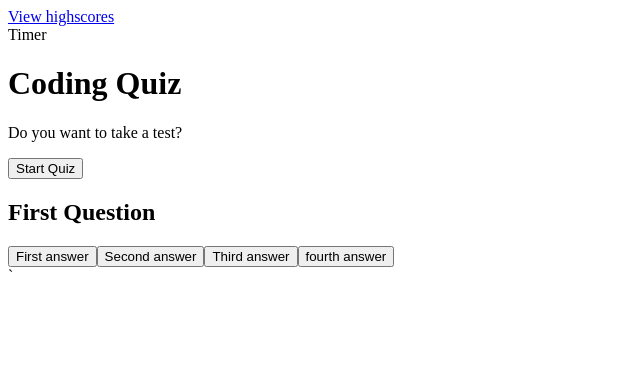
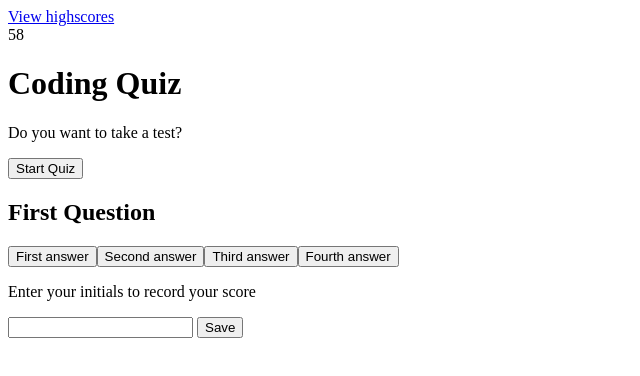
Before and after one commit to cadienlake/timed-quiz, a plain HTML site: page index.html in a window 1280 px wide. Both pictures are taken after a click on the button "Start Quiz". Shown: the whole page, without its empty margins (0-640 px from the left). Drawn offline with Linux system fonts and the light colour scheme.

Commit message:
Added scores to local storage and set up there display. Added a game over point.

```diff
--- a/assets/script.js
+++ b/assets/script.js
@@ -1,52 +1,108 @@
 // Global Variables
+let saveScore = document.querySelector("#saveInitials");
+let showScores = document.querySelector("#showScores");
+let viewScores = document.querySelector("#viewScores");
 let startQuizbtn = document.querySelector("#startQuiz");
 let questionDiv = document.querySelector("#questions");
+let timerDiv = document.querySelector("#timer");
 let questions = [
-  { title: "First Question", choices: ["First answer", "Second answer", "Third answer", "fourth answer"], answer: "fourth answer" },
-  { title: "Second Question", choices: ["First answer", "Second answer", "Third answer", "fourth answer"], answer: "Answer" },
+  { title: "First Question", choices: ["First answer", "Second answer", "Third answer", "Fourth answer"], answer: "Fourth answer" },
+  { title: "Second Question", choices: ["First answer", "Second answer", "Third answer", "Fourth answer"], answer: "Third answer" },
+  { title: "Third Question", choices: ["First answer", "Second answer", "Third answer", "Fourth answer"], answer: "Second answer" },
+  { title: "Fourth Question", choices: ["First answer", "Second answer", "Third answer", "Fourth answer"], answer: "First answer" },
 ];
 let correctOrNot = ["Correct", "Incorrect"];
+let questionsIndex = 0;
+// If the string is undefined, it defaults via the or statement to an empty array
+let scores = JSON.parse(localStorage.getItem("scores")) || [];
+let score = 0;
+let time = 60;
+let timer = 0;
 // Functions
 function startQuiz() {
+  timer = setInterval(function () {
+    time--;``
+    timerDiv.innerHTML = time;
+  }, 1000);
   alert("I started the game.");
+  // Call create buttons function
+  // loop through the length of questions, and call create buttons each time
+  // switch 0 index
+  createButtons(0);
+
+  function createButtons(index) {
     // Bring up question
     let title = document.createElement("h2");
-  title.textContent = questions[0].title;
+    title.textContent = questions[index].title;
     questionDiv.appendChild(title);
     // Add four answer options
+
     let buttonOne = document.createElement("button");
-  buttonOne.textContent = questions[0].choices[0];
-  buttonOne.dataset.answer = questions[0].answer;
+    buttonOne.textContent = questions[index].choices[0];
+    buttonOne.dataset.answer = questions[index].answer;
     questionDiv.appendChild(buttonOne);
+    // remove these lines
     let buttonTwo = document.createElement("button");
-  buttonTwo.textContent = questions[0].choices[1];
-  buttonTwo.dataset.answer = questions[0].answer;
+    buttonTwo.textContent = questions[index].choices[1];
+    buttonTwo.dataset.answer = questions[index].answer;
     questionDiv.appendChild(buttonTwo);
     let buttonThree = document.createElement("button");
-  buttonThree.textContent = questions[0].choices[2];
-  buttonThree.dataset.answer = questions[0].answer;
+    buttonThree.textContent = questions[index].choices[2];
+    buttonThree.dataset.answer = questions[index].answer;
     questionDiv.appendChild(buttonThree);
     let buttonFour = document.createElement("button");
-  buttonFour.textContent = questions[0].choices[3];
-  buttonFour.dataset.answer = questions[0].answer;
+    buttonFour.textContent = questions[index].choices[3];
+    buttonFour.dataset.answer = questions[index].answer;
     questionDiv.appendChild(buttonFour);
+  }
 
   // make clickable
   questionDiv.addEventListener("click", function (event) {
+    ``;
     console.log("clicked");
     let element = event.target;
     if (element.dataset.answer === element.textContent) {
       let verify = document.createElement("p");
       verify.textContent = correctOrNot[0];
       questionDiv.appendChild(verify);
+      questionsIndex++;
+
+      if (questionsIndex > questions.length - 1) {
+        alert("Game over");
+        score = time;
+        clearInterval(timer);
+      } else {
+        createButtons(questionsIndex);
+      }
     } else {
       let verify = document.createElement("p");
       verify.textContent = correctOrNot[1];
       questionDiv.appendChild(verify);
+      questionsIndex++;
+      createButtons(questionsIndex);
     }
+  });
+}
+
+function enterScore() {
+  let initials = document.querySelector("#initials").value;
+  let userScore = {
+    initials: initials,
+    score: score,
+  };
+  scores.push(userScore);
+  scores.localStorage.setItem("scores", JSON.stringify(scores));
+}
+
+function displayScores(event) {
+  event.preventDefault();
+  scores.forEach((scr) => {
+    showScores.innerHTML += `${scr.initials}: ${scr.score}<br>`;
   });
 }
 
 // Function Calls
 
 startQuizbtn.addEventListener("click", startQuiz);
+saveScore.addEventListener("click", enterScore);
+viewScores.addEventListener("click", displayScores);
--- a/index.html
+++ b/index.html
@@ -13,8 +13,8 @@
 
 <body>
     <header>
-        <a href="highscores">View highscores</a>
-        <div class="timer">Timer</div>
+        <a href="highscores" id="viewScores">View highscores</a>
+        <div id="timer">Timer</div>
     </header>
     <!-- Title -->
     <h1>Coding Quiz</h1>
@@ -25,7 +25,14 @@
     <button id="startQuiz">Start Quiz</button>
     <!-- Attach questions here -->
     <div id="questions"></div>
+    <div>
+        <!-- input for high score -->
+        <p>Enter your initials to record your score</p>
+        <input id="initials" type="text">
+        <button id="saveInitials">Save</button>
+    </div>
+    <div id="showScores"></div>
     <script src="./assets/script.js"></script>
 </body>
 
-</html>`
+</html>
```
Lines whose indentation alone changed are shown as unchanged.
